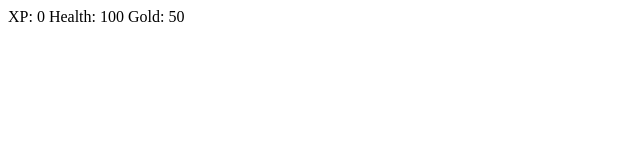
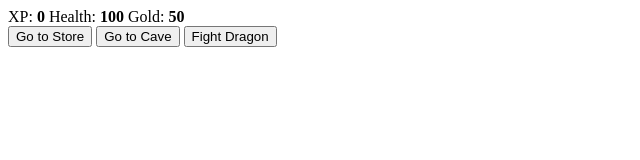
Before and after one commit to banskotanup/RPG---Dragon-Repeller, a plain HTML site: page index.html in a window 1280 px wide. Shown: the whole page, without its empty margins (0-640 px from the left). Drawn offline with Linux system fonts and the light colour scheme.

Commit message:
Add DOM and buttons

```diff
--- a/index.html
+++ b/index.html
@@ -8,11 +8,16 @@
 <body>
     <div id="game">
         <div id="stats">
-            <span class="stat">XP: 0</span>
-            <span class="stat">Health: 100</span>
-            <span class="stat">Gold: 50</span>
+            <span class="stat">XP: <strong><span id="xpText">0</span></strong></span>
+            <span class="stat">Health: <strong><span id="healthText">100</span></strong></span>
+            <span class="stat">Gold: <strong><span id="goldText">50</span></strong></span>
         </div>
-        <div id="controls"></div>
+        <div id="controls">
+            <button id="button1">Go to Store</button>
+            <button id="button2">Go to Cave</button>
+            <button id="button3">Fight Dragon</button>
+
+        </div>
         <div id="monsterStats"></div>
         <div id="text"></div>
     </div>
--- a/script.js
+++ b/script.js
@@ -5,3 +5,7 @@ let currentWeaponIndex = 0;
 let fighting;
 let monsterHealth;
 let inventory = ["stick"];
+
+const button1 = document.querySelector("#button1");
+const button2 = document.querySelector("#button2");
+const button3 = document.querySelector("#button3");
```
